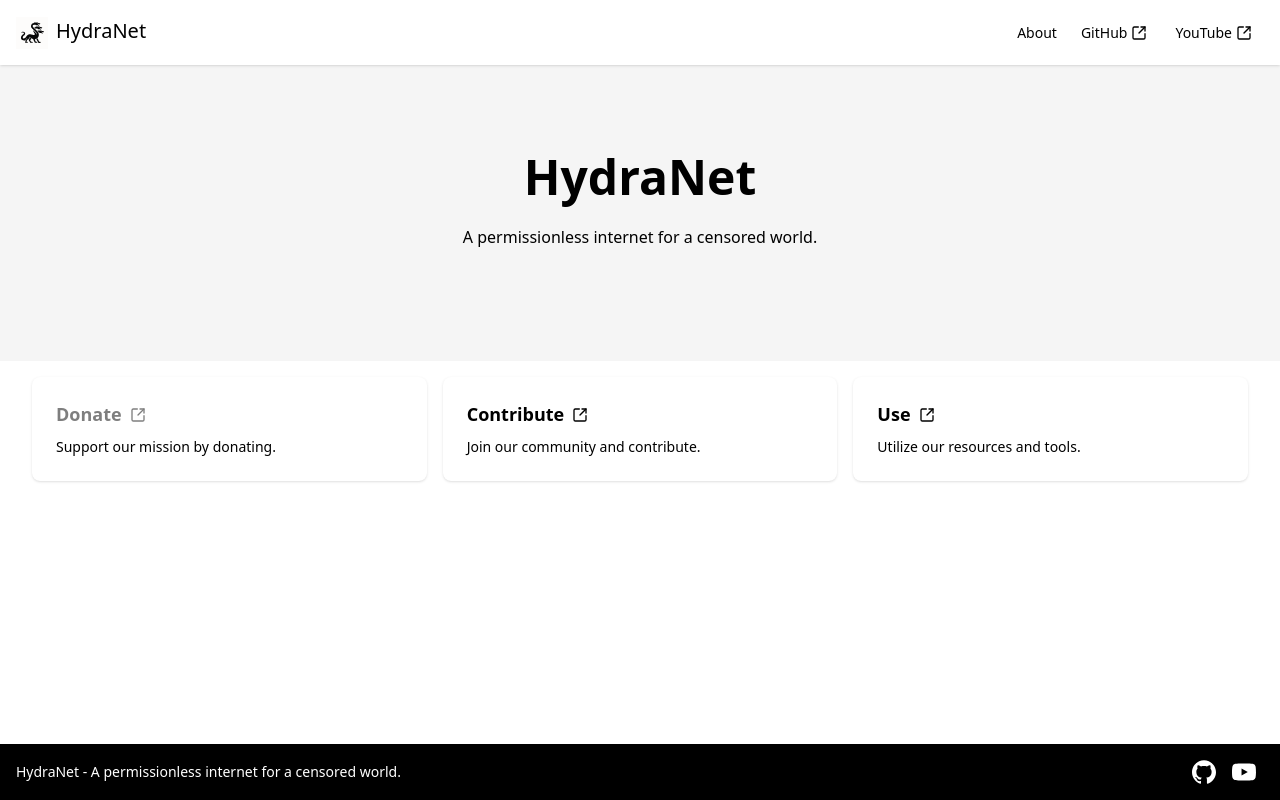
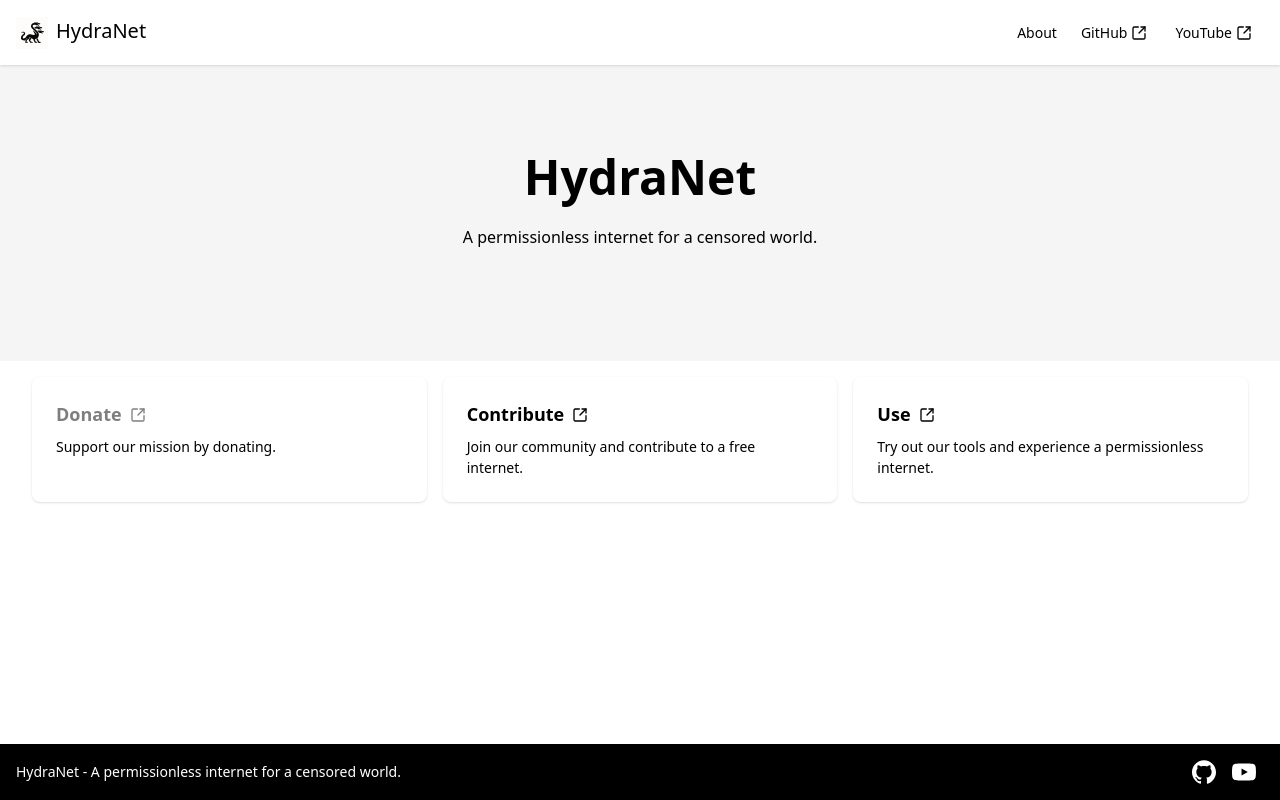
Before and after one commit to HydraInternet/website, a React (Vite) app: page / in a window 1280 px wide. Built offline with nearby package versions, Linux system fonts and the light colour scheme.

Commit message:
Updated the CTA

```diff
--- a/src/ui/cta.tsx
+++ b/src/ui/cta.tsx
@@ -59,13 +59,13 @@ export function CallToAction() {
       />
       <CTA
         title="Contribute"
-        content="Join our community and contribute."
+        content="Join our community and contribute to a free internet."
         link={Github.href}
         external
       />
       <CTA
         title="Use"
-        content="Utilize our resources and tools."
+        content="Try out our tools and experience a permissionless internet."
         link={Github.href}
         external
       />
```
